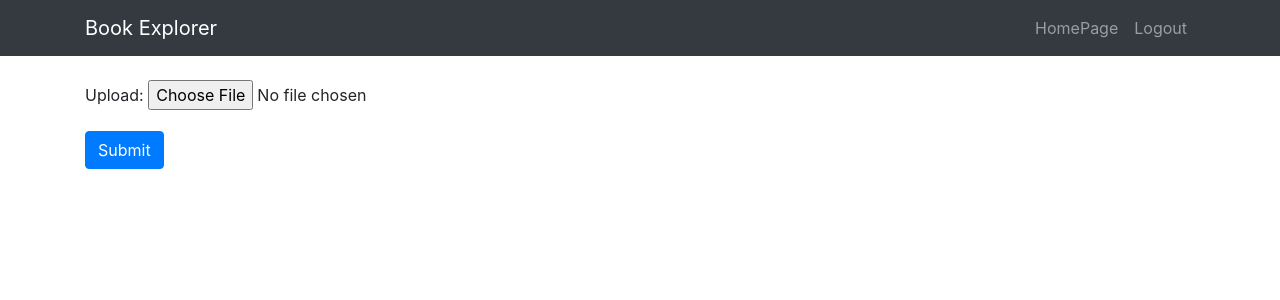
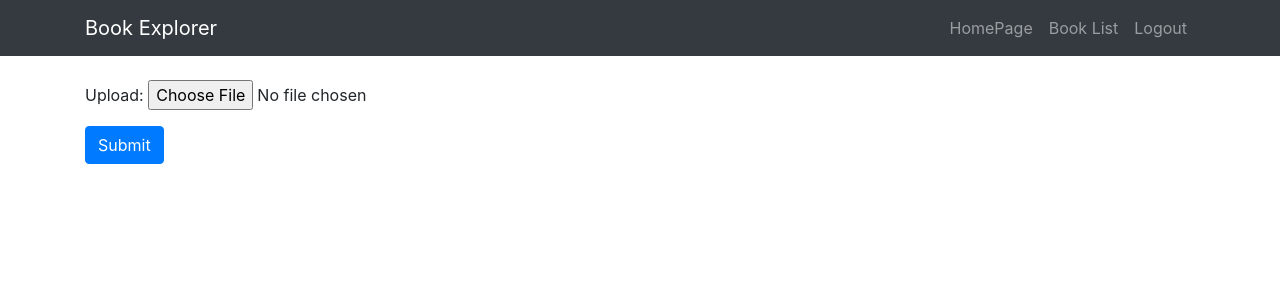
Before and after one commit to samjeg/bookexplorer, a Django app: page /book_app/upload/ in a window 1280 px wide. Shown: the top 300 px of the page. Run offline with Django 3.2, Linux system fonts and the light colour scheme; a user stored in the database is signed in; some libraries are stand-ins or nearby versions.

Commit message:
csv validation front-end validation django forms

```diff
--- a/book_app/forms.py
+++ b/book_app/forms.py
@@ -1,3 +1,10 @@
+import os
+import io
+import csv
+import tempfile
+import urllib
+import requests
+import uuid
 from django.contrib.auth import get_user_model
 from django.contrib.auth.forms import UserCreationForm
 from django.contrib.auth.models import User
@@ -22,7 +29,39 @@ class UserCreateForm(UserCreationForm):
 class BookDataForm(forms.ModelForm):
 	user = forms.ModelChoiceField(widget = forms.HiddenInput(), queryset=User.objects.all())
 	upload = forms.FileField()
+	id_is_unique = True
+
+	def clean_upload(self):
+		csv_file = self.cleaned_data['upload']
+		csv_file2 = self.cleaned_data['upload']
+
+		counter1 = 0
+		self.id_is_unique = True
+		if csv_file:
+			books_reader = csv.reader(csv_file, delimiter=str(u',').encode('utf-8'), quotechar=str(u'|').encode('utf-8'))
+
+			if books_reader:
+				for row1 in books_reader:
+					counter1 = counter1 + 1
+					if csv_file2:
+						books_reader2 = csv.reader(csv_file2, delimiter=str(u',').encode('utf-8'), quotechar=str(u'|').encode('utf-8'))
+						counter2 = 0
+						for row2 in books_reader2:
+							counter2 = counter2 + 1
+							if counter1 != counter2:
+								if row1[3] == row2[3]:
+									self.id_is_unique = False
+									raise forms.ValidationError("CSV file does not have a unique id's")
+
+
+		return csv_file
+
 
 	class Meta:
 		fields = ("user", "upload")
 		model = BookData
+
+
+	def __init__(self, *args, **kwargs):
+		super(BookDataForm, self).__init__(*args, **kwargs)
+		self.fields['upload'].help_text = None
--- a/book_app/views.py
+++ b/book_app/views.py
@@ -87,23 +87,25 @@ class UploadBookDataView(FormView):
 	def get_success_url(self):
 		return reverse_lazy('book_app:book_table', kwargs={'pk': self.object.pk})
 
-
 	def get_context_data(self, **kwargs):
 		context = super(UploadBookDataView, self).get_context_data(**kwargs)
 		user = self.request.user
 		form = self.get_form()
+		print("Context data")
 		if user.is_authenticated:
+			form.initial['user'] = user.id
+			print("User is_authenticated: %s"%user.id)
 			if form.is_valid():
+				print("User: %s"%user.id)
 				if not self.id_is_unique:
 					context["id_is_not_unique"] = True
-			form.initial['user'] = user.id
+
 			context['book_form'] = form
 		return context
 
 	def post(self, request, *args, **kwargs):
 		if not request.user.is_authenticated:
 			return HttpResponseForbidden()
-		# self.object = self.get_object()
 		form = self.get_form()
 		if form.is_valid():
 			return self.form_valid(form)
@@ -112,12 +114,12 @@ class UploadBookDataView(FormView):
 
 	def form_valid(self, form):
 		id_is_unique = True
-		book_form = self.get_form()
+		book_form = form
 		unique_name = "no_name"
 		if book_form.is_valid():
+			print("Book form valid")
+			self.id_is_unique = book_form.id_is_unique
 			csv_file = book_form.cleaned_data.get('upload')
-			csv_file2 = book_form.cleaned_data.get('upload')
-			id_is_unique = self.validate_book_id(csv_file, csv_file2)
 			new_uuid = uuid.uuid4().hex
 			uuid_reduced = new_uuid[:8]
 			str_len = len(csv_file.name)
@@ -127,7 +129,6 @@ class UploadBookDataView(FormView):
 
 			csv_file.name = unique_name
 			bucket_url =  'https://%s.s3.%s.amazonaws.com/%s/'%(settings.AWS_STORAGE_BUCKET_NAME, settings.AWS_REGION_HOST, unique_name)
-
 
 		print("ID Validation %s"%(id_is_unique))
 
@@ -144,31 +145,3 @@ class UploadBookDataView(FormView):
 			return super(UploadBookDataView, self).form_valid(form)
 		else:
 			return super(UploadBookDataView, self).form_invalid(form)
-
-	def validate_book_id(self, csv_file, csv_file2):
-		counter1 = 0
-		id_is_unique = True
-		self.id_is_unique = True
-		if csv_file:
-			books_reader = csv.reader(csv_file, delimiter=str(u',').encode('utf-8'), quotechar=str(u'|').encode('utf-8'))
-
-			if books_reader:
-				for row1 in books_reader:
-					counter1 = counter1 + 1
-					print("counter1: %s"%counter1)
-					# print("Row1: %s %s"%(row1[0], row1[3]))
-					if csv_file2:
-						books_reader2 = csv.reader(csv_file2, delimiter=str(u',').encode('utf-8'), quotechar=str(u'|').encode('utf-8'))
-						counter2 = 0
-						for row2 in books_reader2:
-							counter2 = counter2 + 1
-							print("counter2: %s"%counter2)
-							if counter1 != counter2:
-								print("Row1 %s Row2 %s"%(row1[3], row2[3]))
-								if row1[3] == row2[3]:
-									id_is_unique = False
-									self.id_is_unique = False
-									return id_is_unique
-
-
-		return id_is_unique
--- a/static/css/create_book_data.css
+++ b/static/css/create_book_data.css
@@ -1,4 +1,3 @@
-
 .imageframe {
 	height: 3vw;
 	width: 3vw;
@@ -18,9 +17,7 @@
 }
 
 .error_message {
-	height: 20vh;
-	width: 20vw;
-	border: 1px solid #000;
+	list-style: none;
 }
 
 @media only screen and (max-width: 600px) {
--- a/templates/book_app/base.html
+++ b/templates/book_app/base.html
@@ -31,6 +31,9 @@
             <a name="home_nav" class="nav-link" href="{% url 'index' %}">HomePage</a>
           </li>
           {% if user.is_authenticated %}
+            <li class="nav-item">
+              <a name="csv_list_nav" class="nav-link" href="{% url 'book_app:csv_list' %}">Book List</a>
+            </li>
            <li class="nav-item">
             <a name="logout_nav" class="nav-link" href="{% url 'book_app:logout' %}">Logout</a>
             </li>
--- a/templates/book_app/create_book_data.html
+++ b/templates/book_app/create_book_data.html
@@ -1,23 +1,33 @@
 {% extends "book_app/base.html" %}
 {% load static %}
 {% block title %}Book Data Form{% endblock %}
-{% block templatecss %}<link href="{% static 'css/creat_book_data.css' %}" rel="stylesheet" />{% endblock %}
+{% block templatecss %}<link href="{% static 'css/create_book_data.css' %}" rel="stylesheet" />{% endblock %}
 {% if user.is_authenticated %}
 {% endif %}
 
 {% block content %}
+
     <br>
     <form enctype="multipart/form-data" method="POST">
       {% csrf_token %}
       <div class="register-container">
-        {{ book_form.as_p }}
+        <p>{{ form.upload.label }}: {{ form.upload}}</p>
         <button name="book_submit_btn" type="submit" class="btn btn-primary btn-btn">Submit</button>
       </div>
     </form>
-    {% if id_is_not_unique %}
- 		<div class="error_message">
- 			<h3>The book_id field in the csv file must be unique</h3>
- 		</div>
-    {% endif %}
     <br>
+    <ul>
+        {% for error in form.upload.errors %}
+            <li class="alert alert-danger error_message">{{ error }}</li>
+        {% endfor %}
+    </ul>
+    <!-- {% if not form.errors %}
+    	{% for field in form %}
+        	{% for error in field.errors %}
+            	<div class="error_message">
+            		{{ error|escape }}Hello
+            	</div>
+        	{% endfor %}
+    	{% endfor %}
+    {% endif %} -->
 {% endblock %}
```
Also changed, not shown: db.sqlite3, 2 other files.
